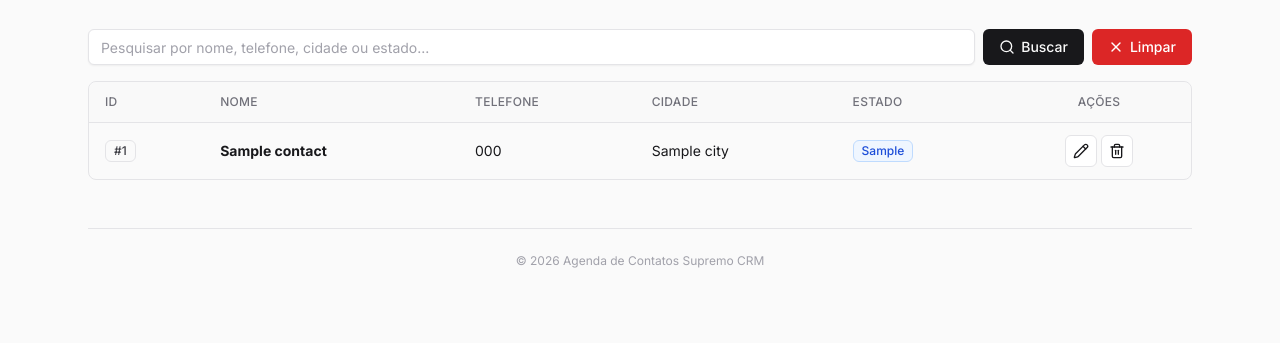
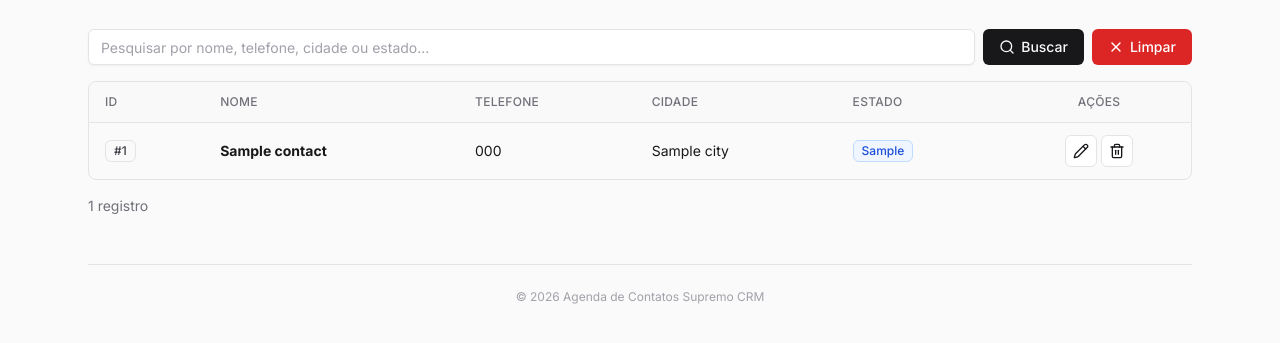
Before and after one commit to matheusoreis/agenda-supremocrm, a PHP site: page /contacts in a window 1280 px wide. Shown: the part 131-474 px from the top of the page. Run offline with PHP 8.4, Linux system fonts and the light colour scheme; tables that the repository leaves empty or names only in its code hold one stand-in row (values such as "Sample post"); some libraries are stand-ins or nearby versions.

Commit message:
Contagem dos registros sempre visível

```diff
--- a/views/components/table.php
+++ b/views/components/table.php
@@ -7,6 +7,7 @@ $lastPage = $lastPage ?? 1;
 $perPage = $perPage ?? 20;
 $search = $search ?? null;
 $showPagination = $showPagination ?? ($lastPage > 1);
+$showTotal = $showTotal ?? true;
 ?>
 
 <div class="overflow-hidden rounded-lg border border-zinc-200 dark:border-zinc-800">
@@ -28,18 +29,22 @@ $showPagination = $showPagination ?? ($lastPage > 1);
     </table>
 </div>
 
-<?php if ($showPagination && $lastPage > 1): ?>
-    <div class="flex items-center justify-between mt-4">
+<div class="flex flex-col sm:flex-row items-center justify-between gap-4 mt-4">
+    <?php if ($showTotal && $total > 0): ?>
         <div class="text-sm text-zinc-500 dark:text-zinc-400">
-            <?= number_format($total, 0, ',', '.') ?> registros
+            <?= number_format($total, 0, ',', '.') ?> registro<?= $total > 1 ? 's' : '' ?>
         </div>
-        <div class="flex gap-1">
+    <?php endif; ?>
+
+    <?php if ($showPagination && $lastPage > 1): ?>
+        <div class="flex gap-1 flex-wrap justify-center">
             <?php if ($page > 1): ?>
                 <?php
                 $url = '?page=' . ($page - 1) . ($search ? '&search=' . urlencode($search) : '');
                 echo render_component('button', [
                     'variant' => 'secondary',
                     'size' => 'sm',
+                    'icon' => 'chevron-left',
                     'label' => 'Anterior',
                     'onclick' => "window.location.href='{$url}'"
                 ]);
@@ -62,7 +67,7 @@ $showPagination = $showPagination ?? ($lastPage > 1);
                 ]);
                 ?>
                 <?php if ($start > 2): ?>
-                    <span class="btn-secondary btn-sm disabled opacity-50 cursor-default">…</span>
+                    <span class="inline-flex items-center justify-center h-8 px-3 text-xs text-zinc-500 dark:text-zinc-400">…</span>
                 <?php endif; ?>
             <?php endif; ?>
 
@@ -81,7 +86,7 @@ $showPagination = $showPagination ?? ($lastPage > 1);
 
             <?php if ($end < $lastPage): ?>
                 <?php if ($end < $lastPage - 1): ?>
-                    <span class="btn-secondary btn-sm disabled opacity-50 cursor-default">…</span>
+                    <span class="inline-flex items-center justify-center h-8 px-3 text-xs text-zinc-500 dark:text-zinc-400">…</span>
                 <?php endif; ?>
                 <?php
                 $url = '?page=' . $lastPage . ($search ? '&search=' . urlencode($search) : '');
@@ -100,11 +105,13 @@ $showPagination = $showPagination ?? ($lastPage > 1);
                 echo render_component('button', [
                     'variant' => 'secondary',
                     'size' => 'sm',
+                    'icon' => 'chevron-right',
+                    'iconPosition' => 'right',
                     'label' => 'Próxima',
                     'onclick' => "window.location.href='{$url}'"
                 ]);
                 ?>
             <?php endif; ?>
         </div>
-    </div>
-<?php endif; ?>
+    <?php endif; ?>
+</div>
```
